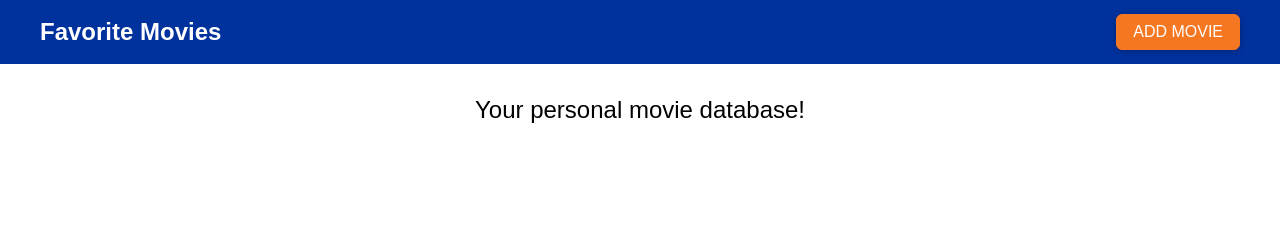
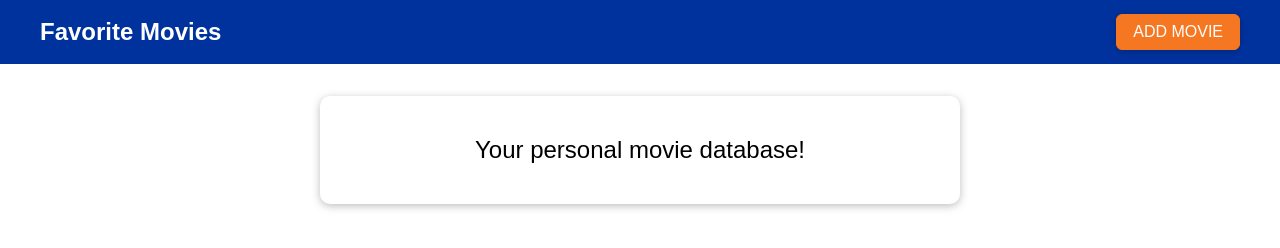
Before and after one commit to MahendraBishnoi29/vanilla-js-projects, a plain HTML site: page Movie Database/index.html in a window 1280 px wide. Drawn offline with Linux system fonts and the light colour scheme.

Commit message:
styling completed

```diff
--- a/Movie Database/app.css
+++ b/Movie Database/app.css
@@ -108,15 +108,18 @@ input:focus {
   border-color: #ff3217;
 }
 
+.card {
+  background: white;
+  border-radius: 10px;
+  box-shadow: 0 2px 8px rgba(0, 0, 0, 0.26);
+}
+
 .modal {
   position: fixed;
   z-index: 100;
-  background: white;
-  border-radius: 10px;
   width: 80%;
   top: 30vh;
   left: 10%;
-  box-shadow: 0 2px 8px rgba(0, 0, 0, 0.26);
   display: none;
 }
 
@@ -188,7 +191,13 @@ input:focus {
 }
 
 #entry-text {
-  margin: 2rem;
+  width: 40rem;
+  margin: 2rem auto;
+  max-width: 80%;
+  padding: 1rem;
+}
+
+#entry-text p {
   font-size: 1.5rem;
   text-align: center;
 }
```
